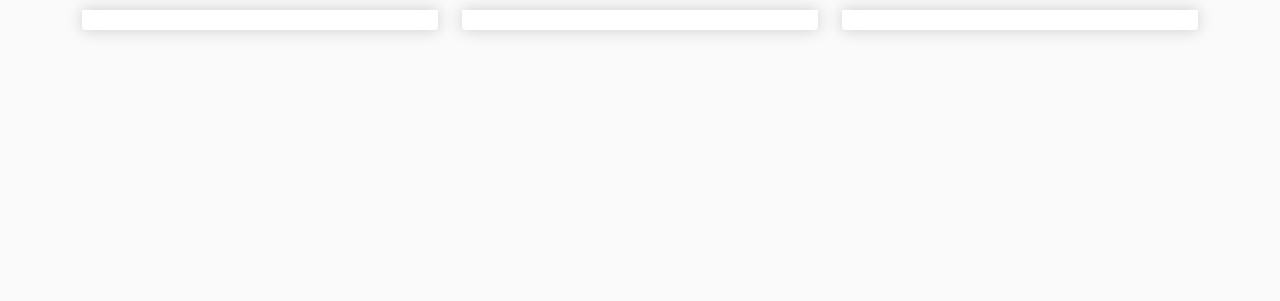
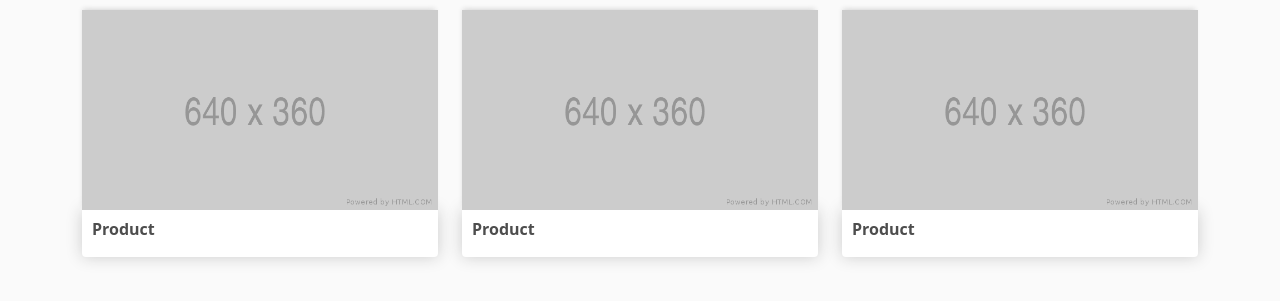
Before and after one commit to pdaniel102/django-shop, a Django app: page / in a window 1280 px wide. Shown: the part 95-396 px from the top of the page. Run offline with Django 4.2, Linux system fonts and the light colour scheme.

Commit message:
product placeholder added to store

```diff
--- a/apps/shop/templates/store.html
+++ b/apps/shop/templates/store.html
@@ -3,19 +3,23 @@
 {% block content %}
     <div class="row">
         <div class="col-lg-4">
+            <img class="thumbnail" src="{% static 'images/640x360.png' %}" alt="">
             <div class="box-element product">
-
+                <h6><strong>Product</strong></h6>
             </div>
         </div>
         <div class="col-lg-4">
+            <img class="thumbnail" src="{% static 'images/640x360.png' %}" alt="">
             <div class="box-element product">
-
+                <h6><strong>Product</strong></h6>
             </div>
         </div>
         <div class="col-lg-4">
+            <img class="thumbnail" src="{% static 'images/640x360.png' %}" alt="">
             <div class="box-element product">
-
+                <h6><strong>Product</strong></h6>
             </div>
         </div>
+
     </div>
 {% endblock content %}
```
